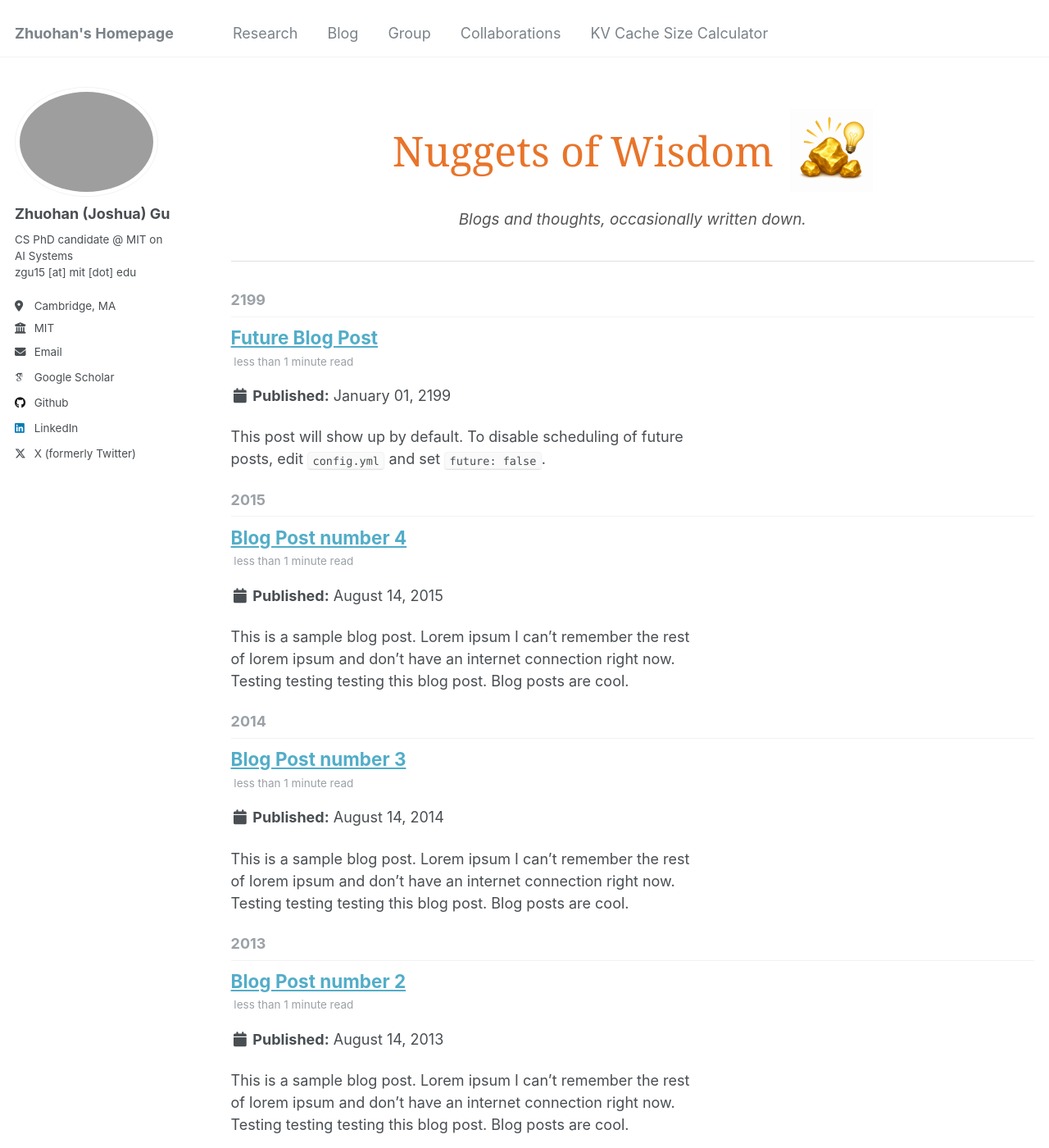
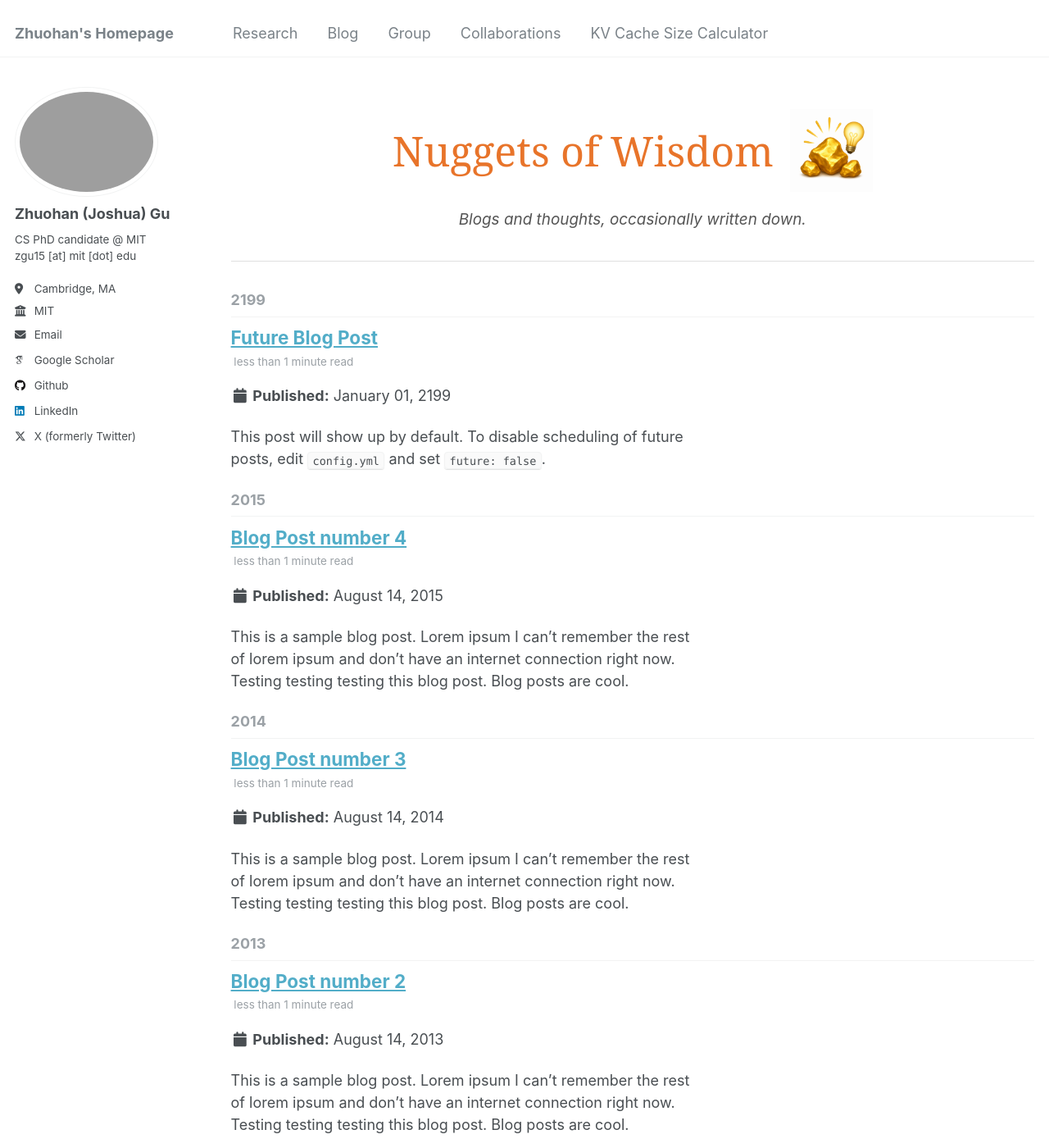
Before and after one commit to zhuohangu/zhuohangu.github.io, a Jekyll site: the page built from _pages/blog.html, in a window 1280 px wide and 1400 px high. Shown: the whole window at 82% size. Built offline with Jekyll 4.4.1, drawn with Linux system fonts in a browser that asks for light colours; some web fonts are replaced.

Commit message:
Refine bio in config and enhance blog and research sections

```diff
--- a/_config.yml
+++ b/_config.yml
@@ -24,7 +24,7 @@ author:
   avatar           : "profile_1.png"
   name             : "Zhuohan (Joshua) Gu"
   pronouns         : # example: "she/her"
-  bio              : "CS PhD candidate @ MIT on AI Systems<br>zgu15 [at] mit [dot] edu"
+  bio              : "CS PhD candidate @ MIT<br>zgu15 [at] mit [dot] edu"
   location         : "Cambridge, MA"
   employer         : "MIT"
   uri              : # URL
--- a/_pages/blog.html
+++ b/_pages/blog.html
@@ -42,6 +42,28 @@ author_profile: true
     margin: 0 auto;
     line-height: 1.5;
   }
+
+  /* Placeholder post styling */
+  .blog-placeholder {
+    border-top: 1px solid #e0e0e0;
+    padding: 1.5em 0;
+    color: #aaa;
+  }
+  .blog-placeholder-title {
+    font-size: 1.35em;
+    font-weight: 600;
+    color: #bbb;
+    margin: 0 0 0.4em 0;
+  }
+  .blog-placeholder-excerpt {
+    font-size: 0.95em;
+    color: #bbb;
+    margin: 0 0 0.6em 0;
+  }
+  .blog-placeholder-meta {
+    font-size: 0.82em;
+    color: #ccc;
+  }
 </style>
 
 <div class="blog-hero">
@@ -61,3 +83,12 @@ author_profile: true
   {% endif %}
   {% include archive-single.html %}
 {% endfor %}
+
+{% if site.posts.size == 0 %}
+<h2 class="archive__subtitle">2026</h2>
+<div class="blog-placeholder">
+  <div class="blog-placeholder-title">Coming Very Soon</div>
+  <div class="blog-placeholder-excerpt">We study...</div>
+  <div class="blog-placeholder-meta">— min read &nbsp;·&nbsp; 2026</div>
+</div>
+{% endif %}
--- a/_pages/research.html
+++ b/_pages/research.html
@@ -79,7 +79,7 @@ author_profile: true
   <ul class="cvlist">
     <li class="cvitem">
       <div class="cvitem-title">Carnot: Interpretable, Interactive, and Optimized Execution of Deep Research Queries</div>
-      <div class="venue">Optimizes the cost and quality of execution plans generated by Deep Research agents.</div>
+      <div class="venue">Enterprise-grade system that improves the quality, cost, and latency of execution plans generated by Deep Research agents over private data warehouses.</div>
       <div class="links">
         [<a href="https://carnot-research.org/">website</a>]
       </div>
```
